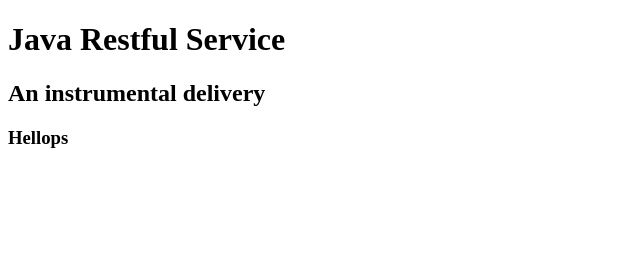
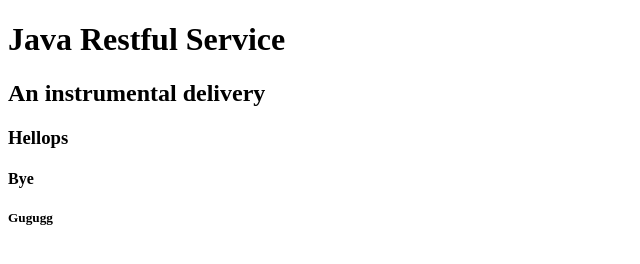
Before and after one commit to maxleodax/com.youtube.rest, a plain HTML site: page WebContent/index.html in a window 1280 px wide. Shown: the full height of the page, 0-640 px from the left. Drawn offline with Linux system fonts and the light colour scheme.

Commit message:
A commit
A good commit

```diff
--- a/WebContent/index.html
+++ b/WebContent/index.html
@@ -8,5 +8,7 @@
   <h1>Java Restful Service</h1>
   <h2>An instrumental delivery</h2>
   <h3>Hellops</h3>
+  <h4>Bye</h4>
+  <h5>Gugugg</h5>
 </body>
 </html>
```
Also changed, not shown: WebContent/WEB-INF/glassfish-web.xml (line endings or trailing spaces), WebContent/WEB-INF/web.xml (line endings or trailing spaces), 3 other files.
